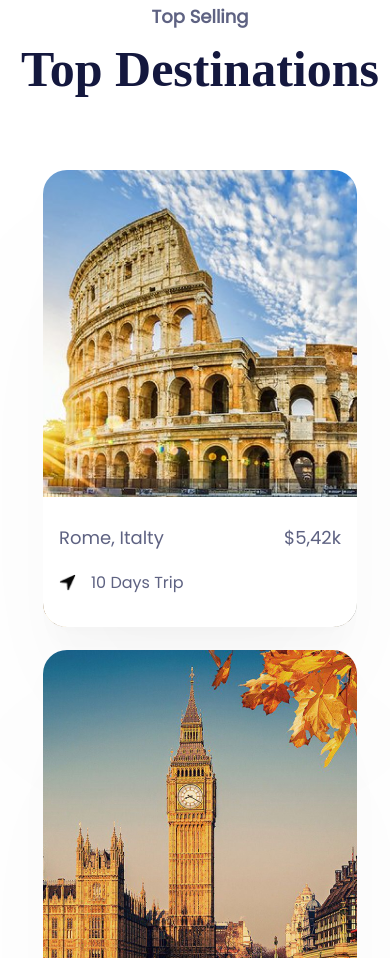
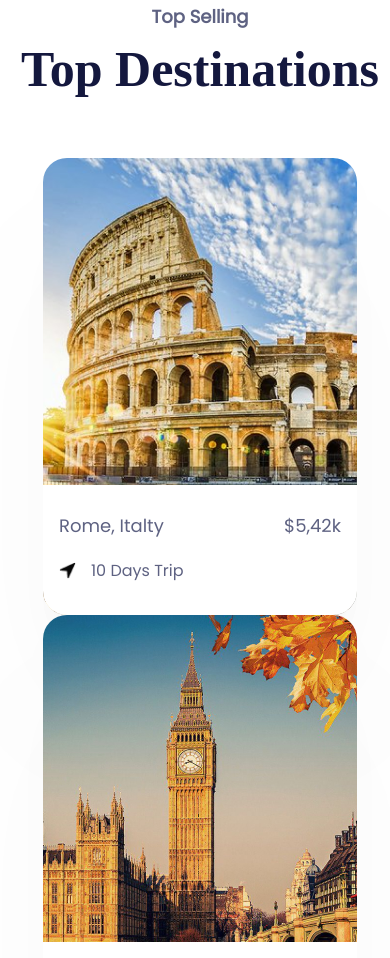
Before and after one commit to tussupov02/exam, a plain HTML site: page index.html in a window 390 px wide. Shown: the part 2070-3028 px from the top of the page. Drawn offline with Linux system fonts and the light colour scheme; a web font is replaced by a local one.

Commit message:
Update style.css

```diff
--- a/css/style.css
+++ b/css/style.css
@@ -755,17 +755,6 @@ ul {
   z-index: 5;
 }
 
-@media (max-width: 420px) {
-  .three .three__block .three__block1 {
-    background-color: #080809;
-  }
-  .three .three__block .three__block1:hover {
-    -webkit-transform: scale(1);
-    position: relative;
-    z-index: 5;
-  }
-}
-
 .three .three__block .three__block2 {
   background-image: url(../img/maintwopic2.jpg);
   -webkit-transition: all 0.3s ease;
@@ -808,7 +797,6 @@ ul {
 
 @media (max-width: 420px) {
   .three .three__block {
-    height: 1500px;
     display: -webkit-box;
     display: -ms-flexbox;
     display: flex;
@@ -819,8 +807,6 @@ ul {
     -webkit-box-align: center;
         -ms-flex-align: center;
             align-items: center;
-    -ms-flex-pack: distribute;
-        justify-content: space-around;
   }
 }
 
```
